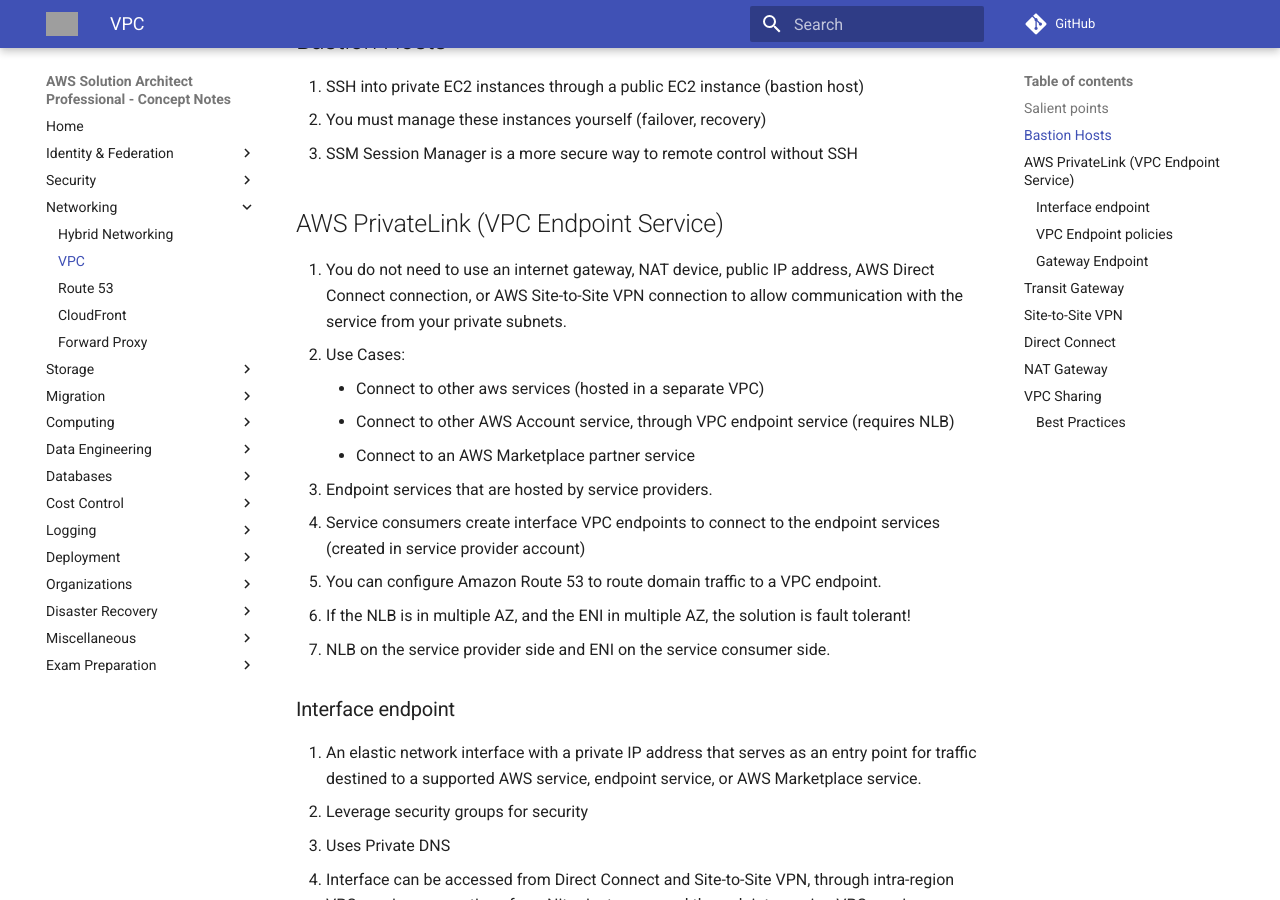
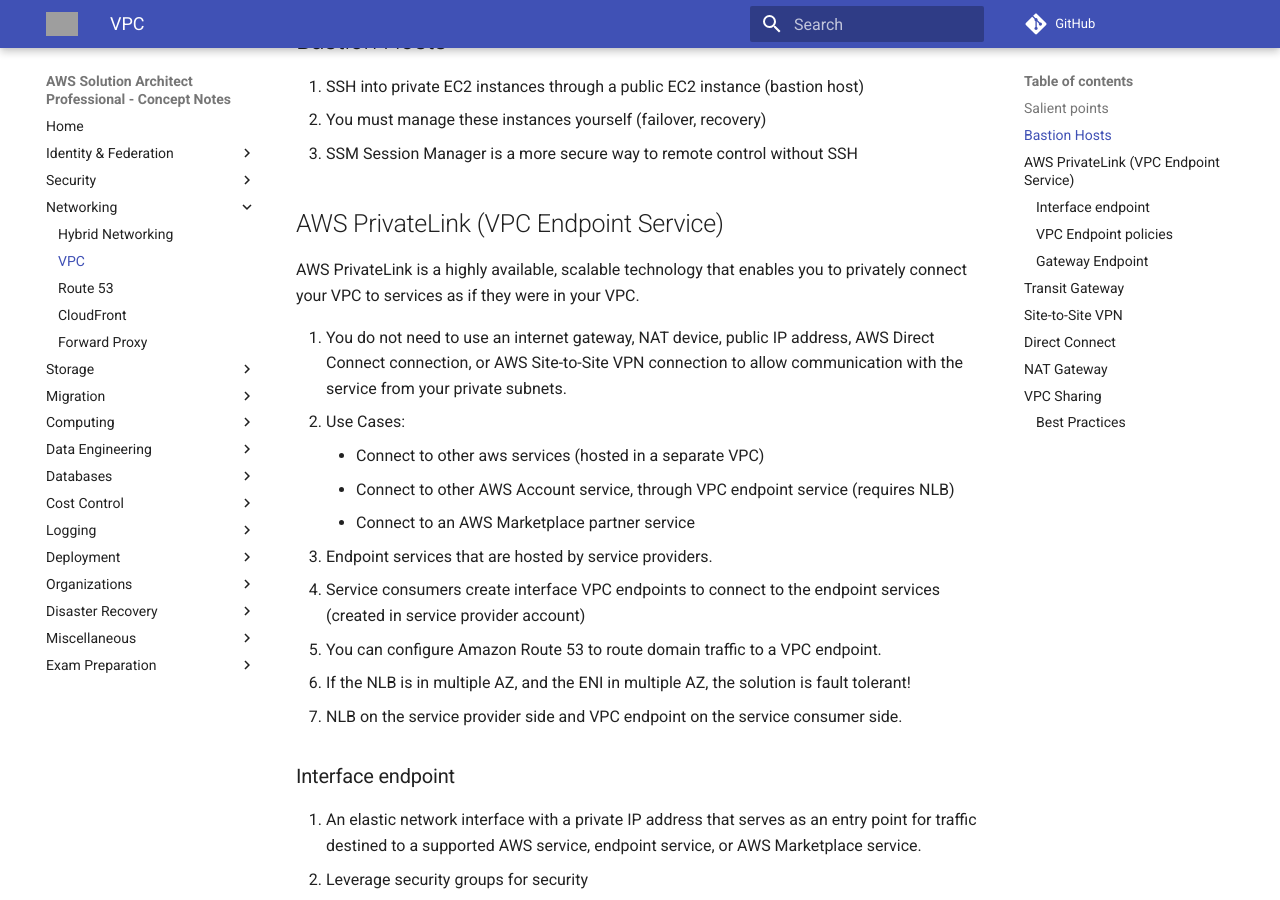
Before and after one commit to jeyabalajis/aws-certified-sa-pro-notes, an MkDocs documentation site: the page built from docs/network/vpc.md, in a window 1280 px wide and 900 px high, scrolled down 779 px. Built offline with MkDocs 1.6.1 and Material for MkDocs 9.7.7, drawn with Linux system fonts in a browser that asks for light colours; comment, search, counter and statistics services are not loaded; grey boxes are pictures that could not be loaded.

Commit message:
added documentation

```diff
--- a/docs/network/vpc.md
+++ b/docs/network/vpc.md
@@ -21,6 +21,9 @@
 3. SSM Session Manager is a more secure way to remote control without SSH
 
 ## AWS PrivateLink (VPC Endpoint Service)
+
+AWS PrivateLink is a highly available, scalable technology that enables you to privately connect your VPC to services as if they were in your VPC.
+
 1. You do not need to use an internet gateway, NAT device, public IP address, AWS Direct Connect connection, or AWS Site-to-Site VPN connection to allow communication with the service from your private subnets.
 2. Use Cases:
     - Connect to other aws services (hosted in a separate VPC)
@@ -30,7 +33,7 @@
 4. Service consumers create interface VPC endpoints to connect to the endpoint services (created in service provider account)
 5. You can configure Amazon Route 53 to route domain traffic to a VPC endpoint.
 6. If the NLB is in multiple AZ, and the ENI in multiple AZ, the solution is fault tolerant!
-7. NLB on the service provider side and ENI on the service consumer side.
+7. NLB on the service provider side and VPC endpoint on the service consumer side.
 
 ### Interface endpoint
 
```
Also changed, not shown: docs/migration/migration.md (+22 -0 lines), docs/network/hybrid_networking.md (+5 -2 lines).
